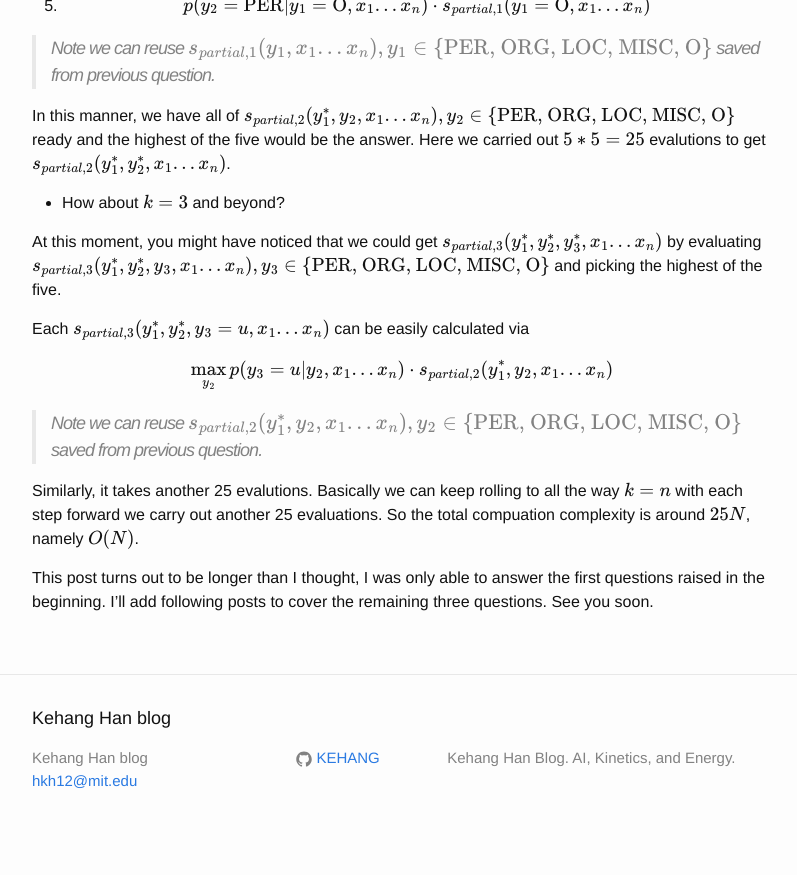
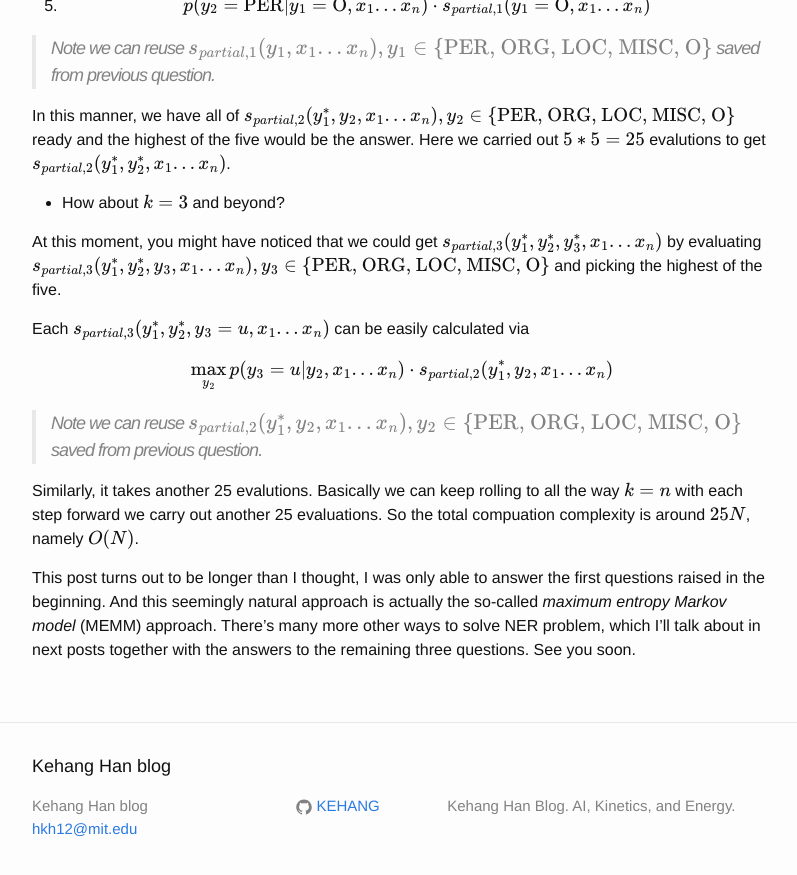
Before and after one commit to KEHANG/KEHANG.github.io, a Jekyll site: the page built from _posts/2019-05-14-named-entity-recognition.markdown, in a window 1280 px wide and 900 px high, scrolled down 5796 px. Shown: the top 875 px of the window, without its empty margins (238-1035 px from the left). Built offline with Jekyll 4.4.1, drawn with Linux system fonts in a browser that asks for light colours; formulas are drawn with MathJax 3; before the commit the page ends 6648 px from its top, so only the background shows below that.

Commit message:
update the closing paragraph of the ner part-1 post

```diff
--- a/_posts/2019-05-14-named-entity-recognition.markdown
+++ b/_posts/2019-05-14-named-entity-recognition.markdown
@@ -209,4 +209,4 @@ $$ \max_{y_2} p(y_3=u |y_2, x_1...x_n) \cdot s_{partial, 2}(y_1^{*}, y_2, x_1...
 
 Similarly, it takes another 25 evalutions. Basically we can keep rolling to all the way $$k=n$$ with each step forward we carry out another 25 evaluations. So the total compuation complexity is around $$25N$$, namely $$O(N)$$.
 
-This post turns out to be longer than I thought, I was only able to answer the first questions raised in the beginning. I'll add following posts to cover the remaining three questions. See you soon.
+This post turns out to be longer than I thought, I was only able to answer the first questions raised in the beginning. And this seemingly natural approach is actually the so-called *maximum entropy Markov model* (MEMM) approach. There's many more other ways to solve NER problem, which I'll talk about in next posts together with the answers to the remaining three questions. See you soon.
```
